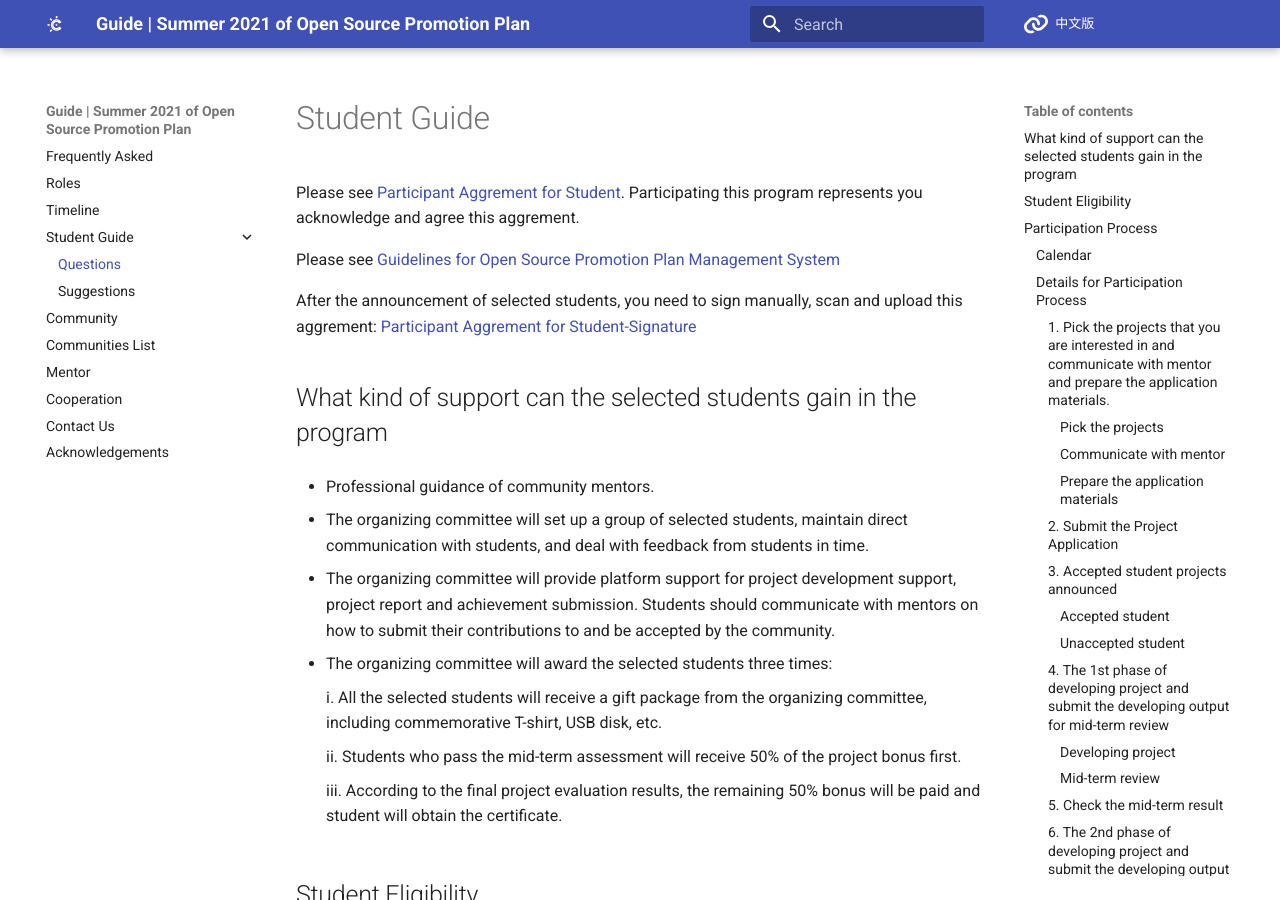
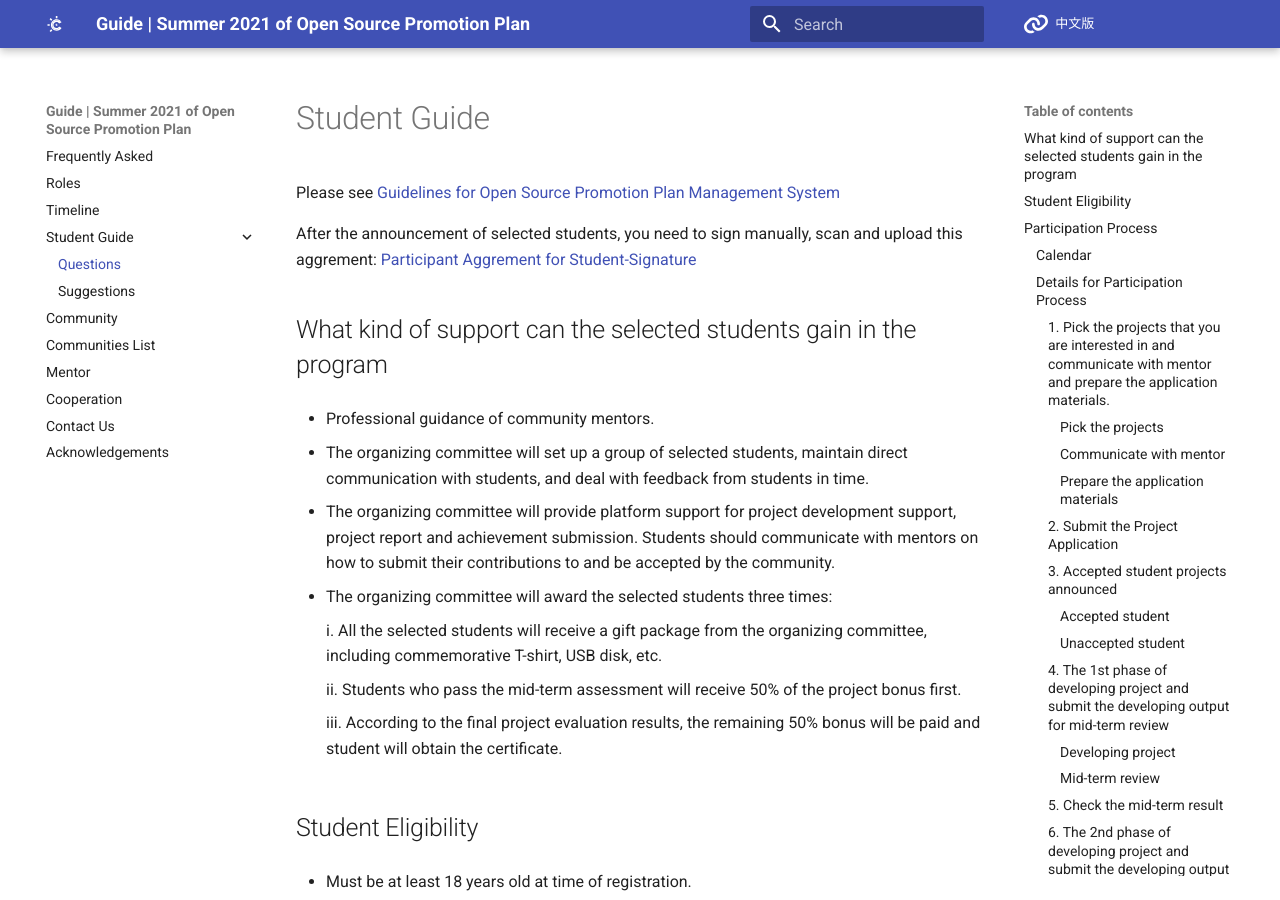
Before and after one commit to summer-ospp/help-en, an MkDocs documentation site: the page built from docs/student.md, in a window 1280 px wide and 900 px high. Built offline with MkDocs 1.6.1 and Material for MkDocs 9.7.7, drawn with Linux system fonts in a browser that asks for light colours; comment, search, counter and statistics services are not loaded.

Commit message:
Update student.md

```diff
--- a/docs/student.md
+++ b/docs/student.md
@@ -1,6 +1,4 @@
 # Student Guide
-
-Please see [Participant Aggrement for Student](./assets/Participant-Aggrement-for-Student.txt). Participating this program represents you acknowledge and agree this aggrement.
 
 Please see [Guidelines for Open Source Promotion Plan Management System](./assets/Student-Guideline-for-Open-Source-Promotion-Plan-Management-System.pdf)
 
```
